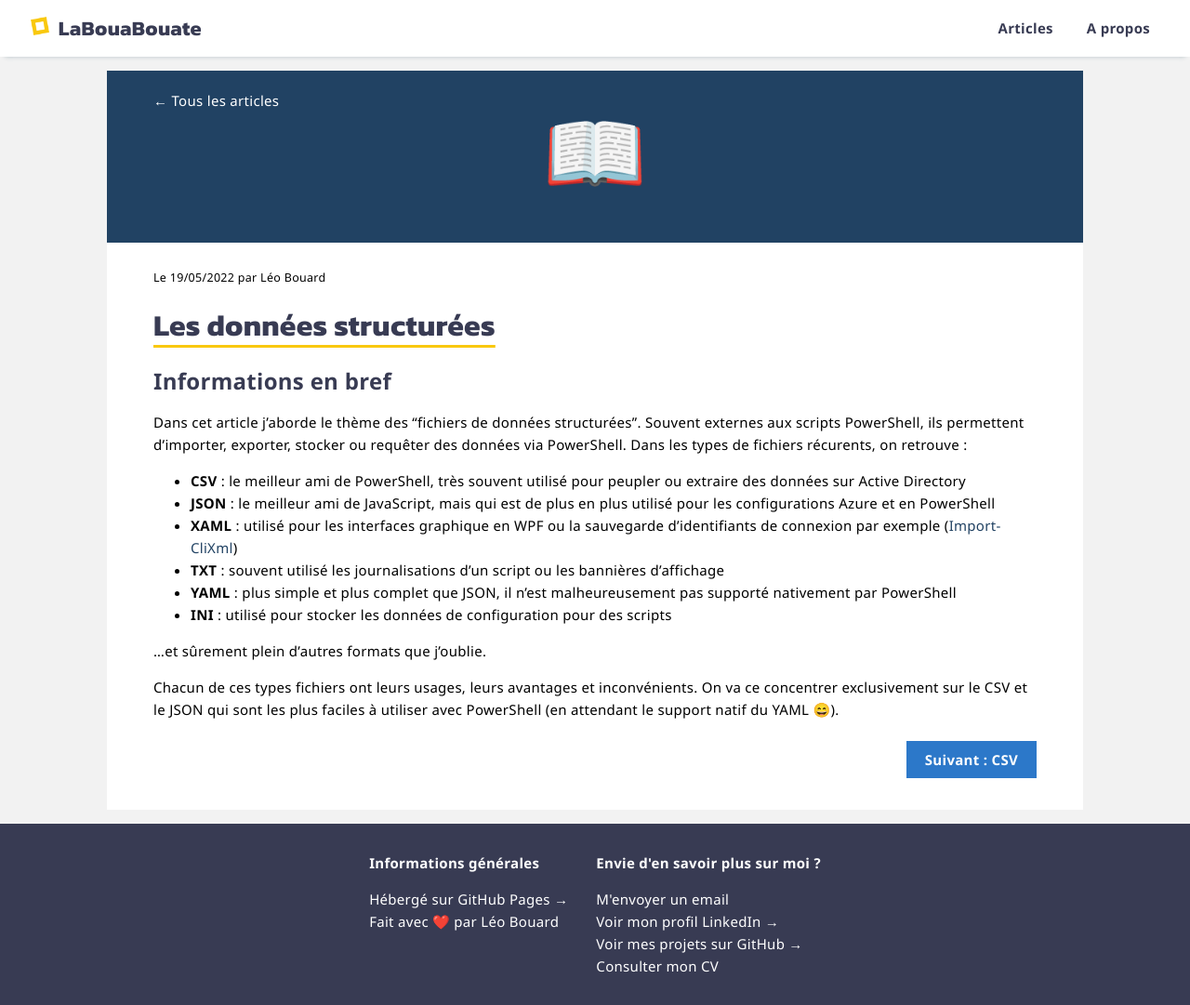
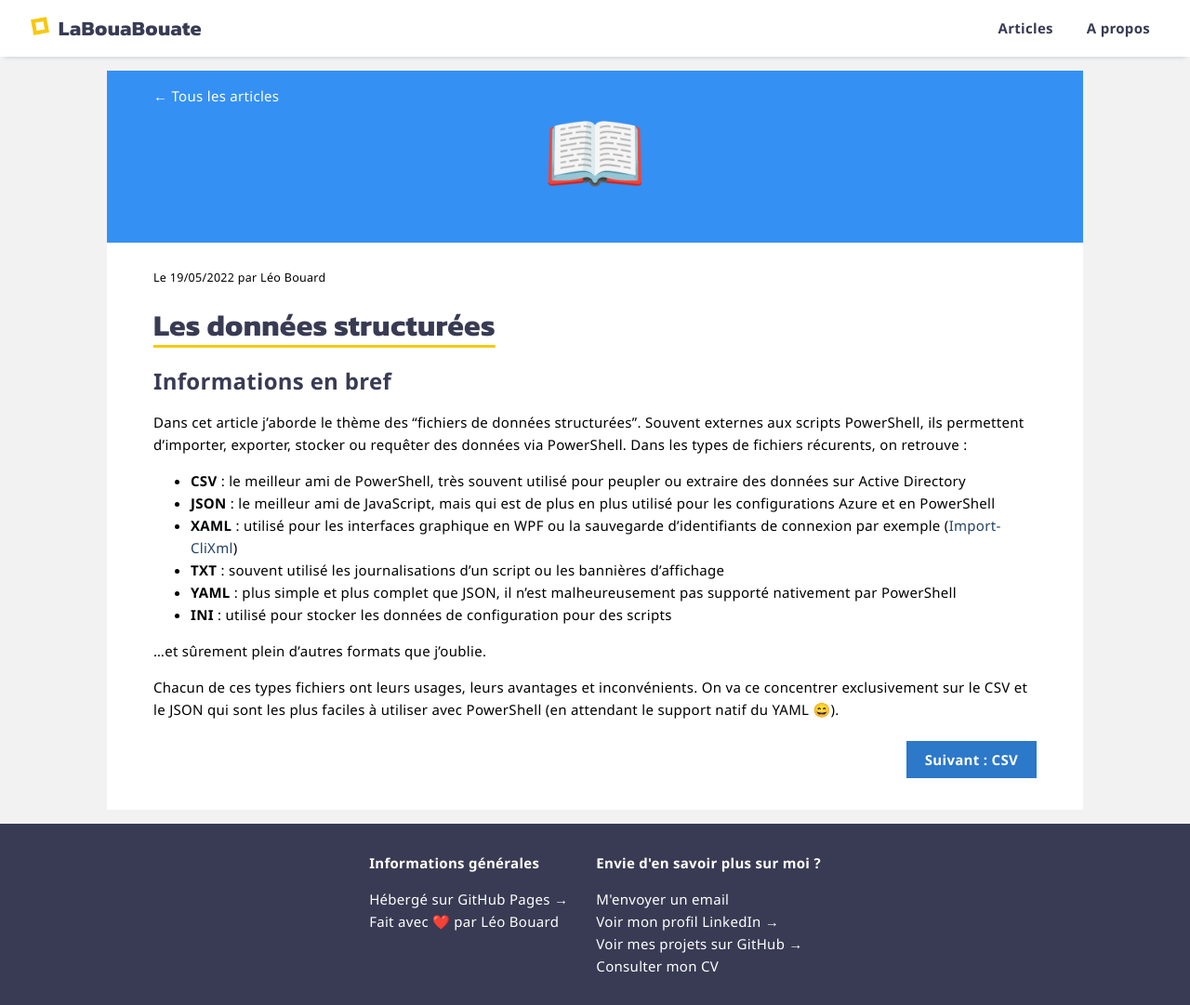
Before and after one commit to leobouard/leobouard.github.io, a Jekyll site: the page built from _posts/2022-05-19-donnees-structurees-0.md, in a window 1280 px wide. Shown: the whole page at 93% size. Built offline with Jekyll 4.4.1, drawn with Linux system fonts in a browser that asks for light colours.

Commit message:
Update post.html

```diff
--- a/_layouts/post.html
+++ b/_layouts/post.html
@@ -2,12 +2,12 @@
 layout: default
 ---
 
-<div style="text-align: left; position: absolute; z-index: 3; margin-top: 5px;">
+<div class=".buttonBack" style="position: absolute; z-index: 3;">
     <a href="/blog" style="color: #fff;">← Tous les articles</a>
 </div>
 
 {% if page.icon %}
-<div class="postBanner" style="background-color: #214263;">
+<div class="postBanner" style="background-color: #3590F3;">
     {{ page.icon }}
 </div>
 <br>
```
